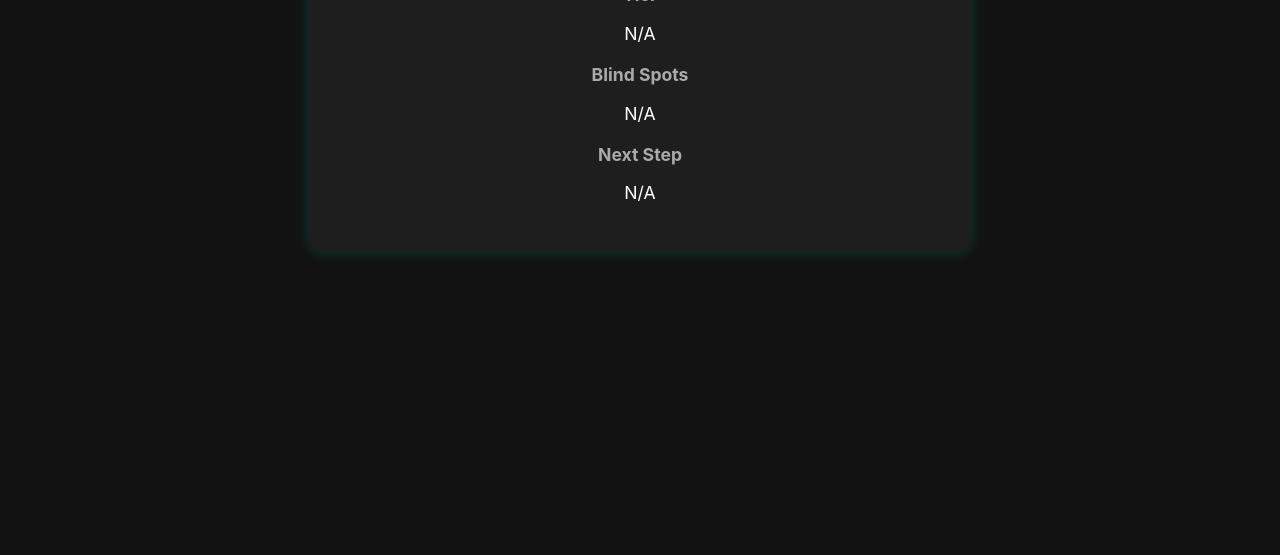
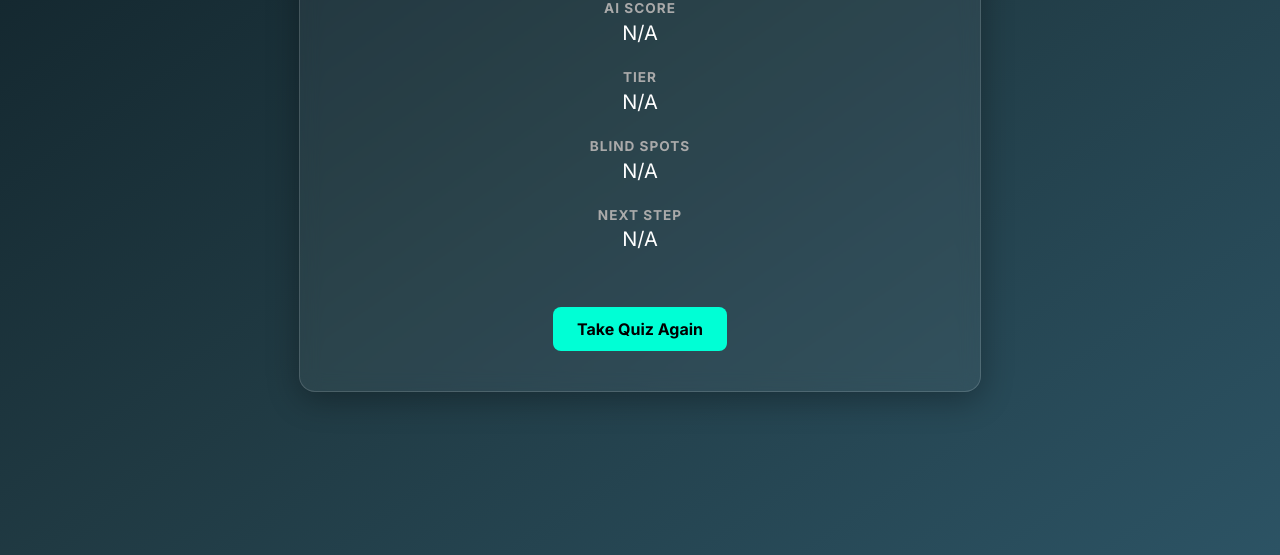
Before and after one commit to jimspi/AIptitude, a plain HTML site: page results.html in a window 1280 px wide. Shown: the part 285-840 px from the top of the page. Before the commit the page ends 800 px from the top, so only its background shows below. Drawn offline with Linux system fonts and the light colour scheme.

Commit message:
Update results.html

```diff
--- a/results.html
+++ b/results.html
@@ -4,49 +4,91 @@
   <meta charset="UTF-8" />
   <meta name="viewport" content="width=device-width, initial-scale=1.0"/>
   <title>Your AIptitude Results</title>
+  <link href="https://fonts.googleapis.com/css2?family=Inter:wght@400;600;700&display=swap" rel="stylesheet">
   <style>
     body {
       font-family: 'Inter', sans-serif;
-      background: #121212;
-      color: #ffffff;
+      margin: 0;
+      background: linear-gradient(145deg, #0f2027, #203a43, #2c5364);
+      color: #fff;
+      display: flex;
+      justify-content: center;
+      align-items: center;
+      min-height: 100vh;
+      padding: 20px;
+    }
+    .result-box {
+      max-width: 600px;
+      width: 100%;
+      background: rgba(255, 255, 255, 0.05);
+      padding: 40px;
+      border-radius: 16px;
+      box-shadow: 0 8px 32px rgba(0, 0, 0, 0.3);
+      backdrop-filter: blur(10px);
+      border: 1px solid rgba(255, 255, 255, 0.15);
       text-align: center;
-      padding: 50px 20px;
     }
     h1 {
       color: #00ffd5;
+      font-size: 2.2rem;
+      margin-bottom: 1rem;
     }
-    .result-block {
-      max-width: 600px;
-      margin: auto;
-      background: #1e1e1e;
-      padding: 30px;
-      border-radius: 12px;
-      box-shadow: 0 0 15px rgba(0,255,213,0.2);
-    }
-    p {
-      font-size: 1.1rem;
+    .section {
+      margin-bottom: 1.5rem;
     }
     .label {
-      color: #aaaaaa;
+      font-weight: 700;
+      color: #aaa;
+      text-transform: uppercase;
+      font-size: 0.85rem;
+      letter-spacing: 1px;
+    }
+    .value {
+      font-size: 1.25rem;
+      color: #fff;
+      margin-top: 0.3rem;
+    }
+    a.back {
+      display: inline-block;
+      margin-top: 2rem;
+      text-decoration: none;
+      background-color: #00ffd5;
+      color: #000;
+      padding: 12px 24px;
+      border-radius: 8px;
       font-weight: bold;
-      margin-top: 20px;
+      transition: background 0.3s ease;
+    }
+    a.back:hover {
+      background-color: #00c2a4;
     }
   </style>
 </head>
 <body>
-  <h1>Your AIptitude Results</h1>
-  <div class="result-block">
-    <p class="label">Score</p>
-    <p id="score"></p>
+  <div class="result-box">
+    <h1>Your AIptitude Results</h1>
 
-    <p class="label">Tier</p>
-    <p id="tier"></p>
+    <div class="section">
+      <div class="label">AI Score</div>
+      <div class="value" id="score">Loading...</div>
+    </div>
 
-    <p class="label">Blind Spots</p>
-    <p id="blind_spots"></p>
+    <div class="section">
+      <div class="label">Tier</div>
+      <div class="value" id="tier">Loading...</div>
+    </div>
 
-    <p class="label">Next Step</p>
-    <p id="next_step"></p>
+    <div class="section">
+      <div class="label">Blind Spots</div>
+      <div class="value" id="blind_spots">Loading...</div>
+    </div>
+
+    <div class="section">
+      <div class="label">Next Step</div>
+      <div class="value" id="next_step">Loading...</div>
+    </div>
+
+    <a href="/" class="back">Take Quiz Again</a>
   </div>
 
   <script>
```
